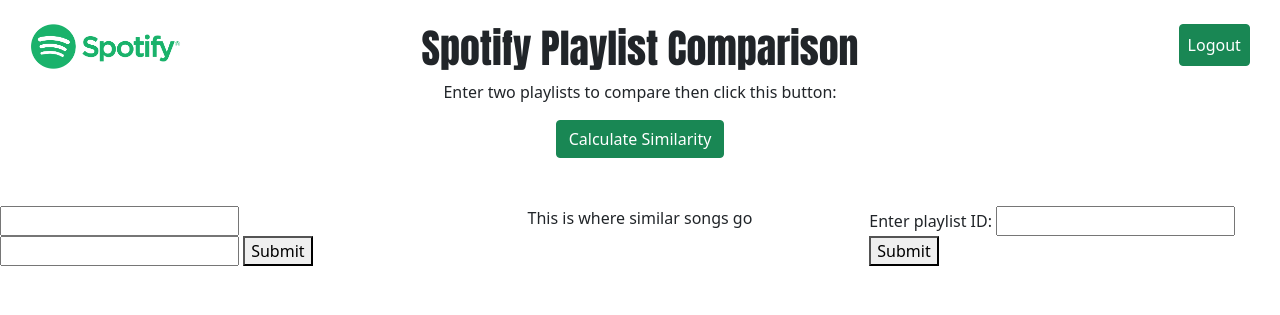
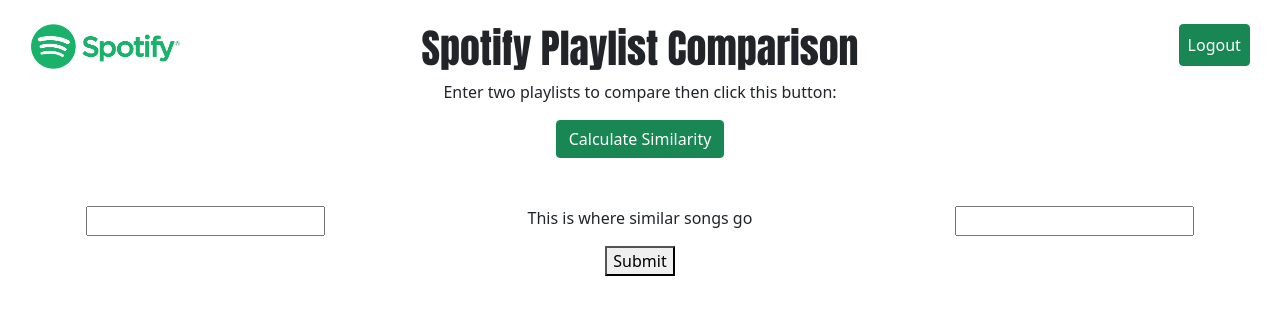
Before and after one commit to colinruiz/spotplaycompapp, a Django app: page /form/ in a window 1280 px wide. Shown: the top 315 px of the page. Run offline with Django 4.2, Linux system fonts and the light colour scheme; some libraries are stand-ins or nearby versions; some web fonts are replaced.

Commit message:
formatting

```diff
--- a/comparison/templates/success.html
+++ b/comparison/templates/success.html
@@ -65,82 +65,39 @@
     <div class="enter-playlists">
         <div class="row">
             <div class="col-4 d-flex justify-content-center playlist-one">
-                {% if success %}
-                <p>Your playlist ID is: {{ playlist_id }}</p>
-                {% endif %}
-
                 {% comment %} {% if success %}
-                <p>Your message has been submitted successfully.</p>
+                    <p>Your playlist ID is: {{ playlist_id }}</p>
                 {% endif %} {% endcomment %}
-
-                <form method="POST" action="{% url 'form' %}">
+                <form id = "formone" method="POST" action="{% url 'form' %}">
                     {% csrf_token %}
                     <input type="text" name="playlist_id1">
-                    <input type="text" name="playlist_id2">
-                    <button type="submit">Submit</button>
-                  </form>
-
-
-                {% comment %}<form action="{% url 'form' %}" method="POST">
-                    {% csrf_token %}
-                    <label class="form-field" for="{{ form.playlist_id.id_for_label }}">Enter playlist ID:</label>
-                    <input class="form-field" type="text" name="{{ form.playlist_id.name }}" value="{{ form.playlist_id.value|default:'' }}">
-                    <input type="submit" value= "Submit">
-                </form>{% comment %}
-
-                {% comment %} <form method="post">
-                    {% csrf_token %}
-                    {{ form.as_p }}
-                    <label for="{{ form.playlist_id.id_for_label }}">Enter playlist ID:</label>
-                    <br>
-                    <br>
-                    {{ form.playlist_id }}
-                    <button type="submit">Submit</button>
-                    <style>
-                        input[type="text"] {
-                            border: 1px solid #ccc;
-                            padding: 5px;
-                            border-radius: 5px;
-                            background-color: #f7f7f7;
-                        }
-                    </style>
-                </form> {% endcomment %}
+                    {% comment %} <button type="submit">Submit</button> {% endcomment %}
+                </form>
             </div>
             <div class="col-4 d-flex justify-content-center similar-songs-col">
                 <p>This is where similar songs go</p>
             </div>
             <div class="col-4 d-flex justify-content-center playlist-two">
-                {% comment %} {% if success %}
-                <p>Your message has been submitted successfully.</p>
-                {% endif %} {% endcomment %}
-
-                <form action="{% url 'formtwo' %}" method="POST">
-                {% csrf_token %}
-                    <label class="form-field" for="{{ formtwo.playlist_id.id_for_label }}">Enter playlist ID:</label>
-                    <input class="form-field" type="text" name="{{ formtwo.playlist_id.name }}" value="{{ formtwo.playlist_id.value|default:'' }}">
-                    <button type="submit">Submit</button>
+                <form id = "formsecond" method="POST" action="{% url 'formtwo' %}">
+                    {% csrf_token %}
+                    <input type="text" name="playlist_id2">
                 </form>
-
-                {% comment %} <form method="post">
-                    {% csrf_token %}
-                    {{ form.as_p }}
-                    <label for="{{ form.playlist_id.id_for_label }}">Enter playlist ID:</label>
-                    <br>
-                    <br>
-                    {{ form.playlist_id }}
-                    <button type="submit">Submit</button>
-                    <style>
-                        input[type="text"] {
-                            border: 1px solid #ccc;
-                            padding: 5px;
-                            border-radius: 5px;
-                            background-color: #f7f7f7;
-                        }
-                    </style>
-                </form> {% endcomment %}
+            </div>
+        </div>
+        <div class="row">
+            <div class="col-12 d-flex justify-content-center">
+                <button id="submit-btn" type="submit">Submit</button>
             </div>
         </div>
     </div>
+    <script>
+        document.getElementById("submit-btn").addEventListener("click", function() {
+            document.getElementById("formone").submit();
+        });
+        document.getElementById("formone").addEventListener("submit", function() {
+            document.getElementById("formsecond").submit();
+        });
+    </script>
     <br>
     <br>
 </body>
--- a/comparison/views.py
+++ b/comparison/views.py
@@ -79,12 +79,28 @@ def spotify_callback(request):
 def form(request):
     if request.method == 'POST':
         playlist_id1 = request.POST.get('playlist_id1')
+        # playlist_id2 = request.POST.get('playlist_id2')
+        with open('playlist_id1.txt', 'w') as f:
+            f.write(playlist_id1)
+        # if (playlist_id2=="" or playlist_id1==""):
+        #     return HttpResponse('fail')
+        # print(playlist_id1, playlist_id2)
+        # Do something with the user_text
+        #return HttpResponse('Success')
+        print(playlist_id1)
+    return render(request, 'success.html')
+
+def formtwo(request):
+    if request.method == 'POST':
         playlist_id2 = request.POST.get('playlist_id2')
-        if (playlist_id2=="" or playlist_id1==""):
-            return HttpResponse('fail')
-        print(playlist_id1, playlist_id2)
+        # playlist_id2 = request.POST.get('playlist_id2')
+        with open('playlist_id2.txt', 'w') as f:
+            f.write(playlist_id2)
+        # if (playlist_id2=="" or playlist_id1==""):
+        #     return HttpResponse('fail')
+        # print(playlist_id1, playlist_id2)
         # Do something with the user_text
-        return HttpResponse('Success')
+        #return HttpResponse('Success')
     return render(request, 'success.html')
     # if request.method == 'POST':
     #     form = MyDataForm(request.POST)
@@ -104,20 +120,20 @@ def form(request):
     #return render(request, 'success.html', context)
 
 
-def formtwo(request):
-    if request.method == 'POST':
-        form = SecondForm(request.POST)
-        if form.is_valid():
-            playlist_id = form.cleaned_data['playlist_id']
-            # with open('playlist_ids_2.txt', 'a') as f:
-            #     f.write(playlist_id + '\n')
-            form.save()
-            context = {'form': form, 'success': True, 'playlist_id': playlist_id}
-            return render(request, 'success.html', context)
-    else:
-        form = SecondForm()
-    context = {'form': form}
-    return render(request, 'success.html', context)
+# def formtwo(request):
+#     if request.method == 'POST':
+#         form = SecondForm(request.POST)
+#         if form.is_valid():
+#             playlist_id = form.cleaned_data['playlist_id']
+#             # with open('playlist_ids_2.txt', 'a') as f:
+#             #     f.write(playlist_id + '\n')
+#             form.save()
+#             context = {'form': form, 'success': True, 'playlist_id': playlist_id}
+#             return render(request, 'success.html', context)
+#     else:
+#         form = SecondForm()
+#     context = {'form': form}
+#     return render(request, 'success.html', context)
 
 
 def logout_view(request):
--- /dev/null
+++ b/playlist_id1.txt
@@ -0,0 +1 @@
+www
--- /dev/null
+++ b/playlist_id2.txt
@@ -0,0 +1 @@
+wwww
--- a/requirments.txt
+++ b/requirments.txt
@@ -1,12 +1,15 @@
 asgiref==3.6.0
 async-timeout==4.0.2
+beautifulsoup4==4.12.0
 certifi==2022.12.7
 charset-normalizer==3.1.0
 Django==4.1.7
+django-bootstrap4==22.3
 idna==3.4
 redis==4.5.1
 requests==2.28.2
 six==1.16.0
+soupsieve==2.4
 spotipy==2.22.1
 sqlparse==0.4.3
 urllib3==1.26.14
--- a/spotify/settings.py
+++ b/spotify/settings.py
@@ -11,6 +11,7 @@ https://docs.djangoproject.com/en/4.1/ref/settings/
 """
 
 from pathlib import Path
+import os
 
 # Build paths inside the project like this: BASE_DIR / 'subdir'.
 BASE_DIR = Path(__file__).resolve().parent.parent
@@ -25,7 +26,7 @@ SECRET_KEY = 'django-insecure-(-o+mhg4_rm-6=1iw9y3edpfk28&h!fq*2741&(wak7s89-a@s
 # SECURITY WARNING: don't run with debug turned on in production!
 DEBUG = True
 
-ALLOWED_HOSTS = []
+ALLOWED_HOSTS = ['*']
 
 
 # Application definition
@@ -117,6 +118,7 @@ USE_TZ = True
 # https://docs.djangoproject.com/en/4.1/howto/static-files/
 
 STATIC_URL = 'static/'
+# STATIC_ROOT = os.path.join(BASE_DIR, 'static/')
 
 # Default primary key field type
 # https://docs.djangoproject.com/en/4.1/ref/settings/#default-auto-field
```
